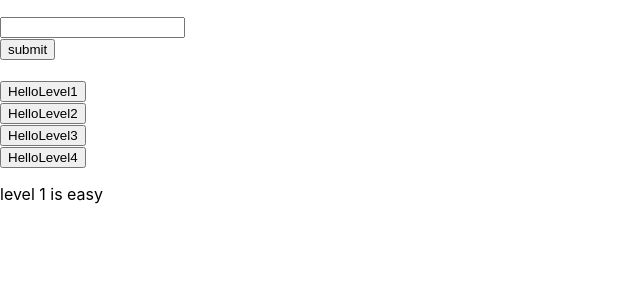
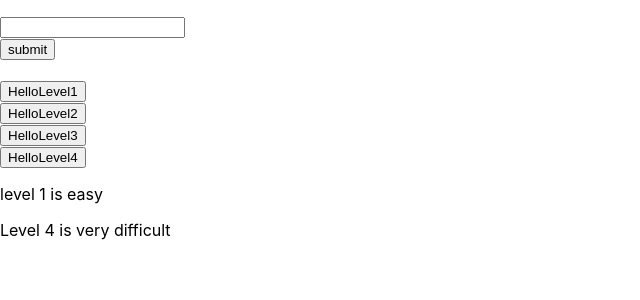
Before and after one commit to krittrain/demo-git, a React (Create React App) app: page / in a window 1280 px wide. Shown: the top 300 px of the page, without its empty margins (0-640 px from the left). Built offline with nearby package versions, Linux system fonts and the light colour scheme.

Commit message:
new level

```diff
--- a/src/Home.js
+++ b/src/Home.js
@@ -11,7 +11,7 @@ export class Home extends Component {
              level1:true,
              level2:false,
              level3:false,
-             level4:false,
+             level4:true,
              paragraphvalue :''
         }
     }
```
